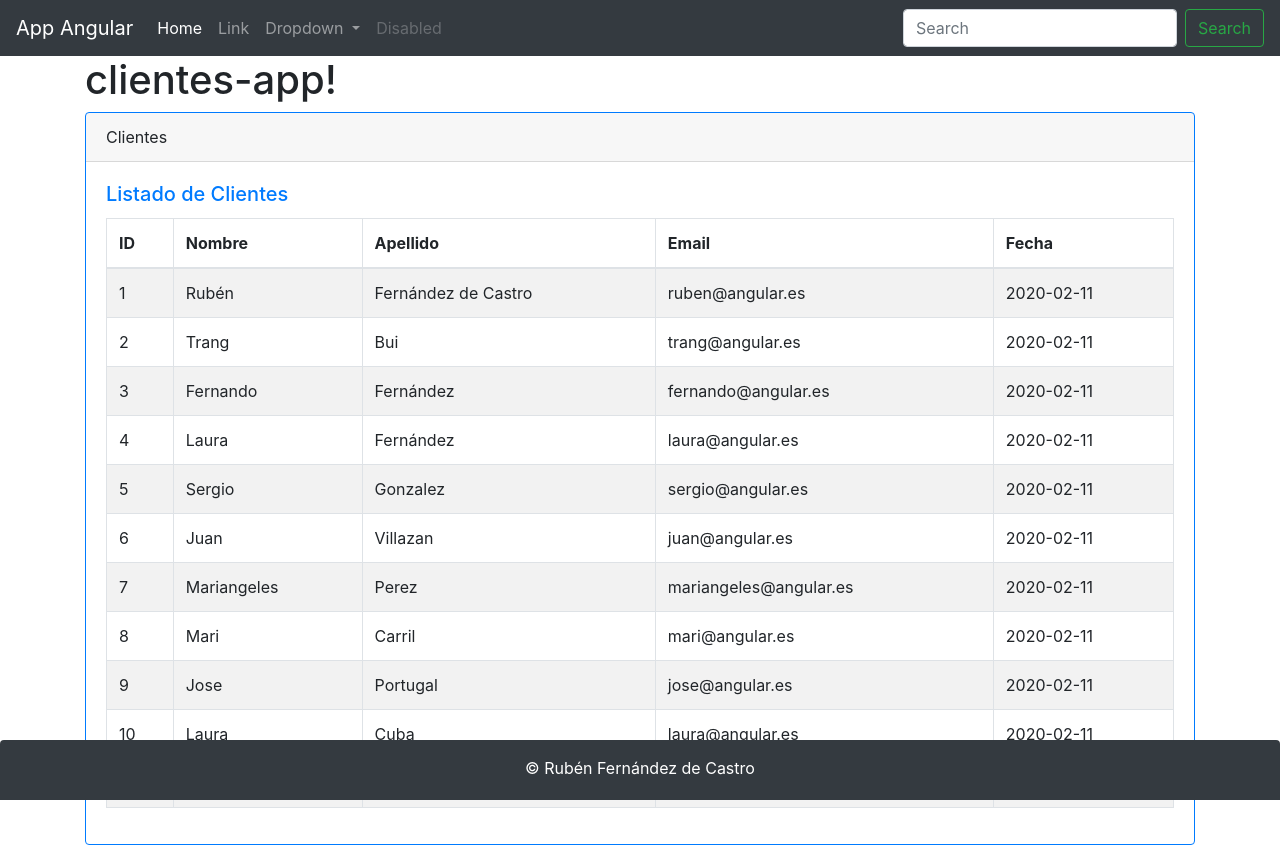
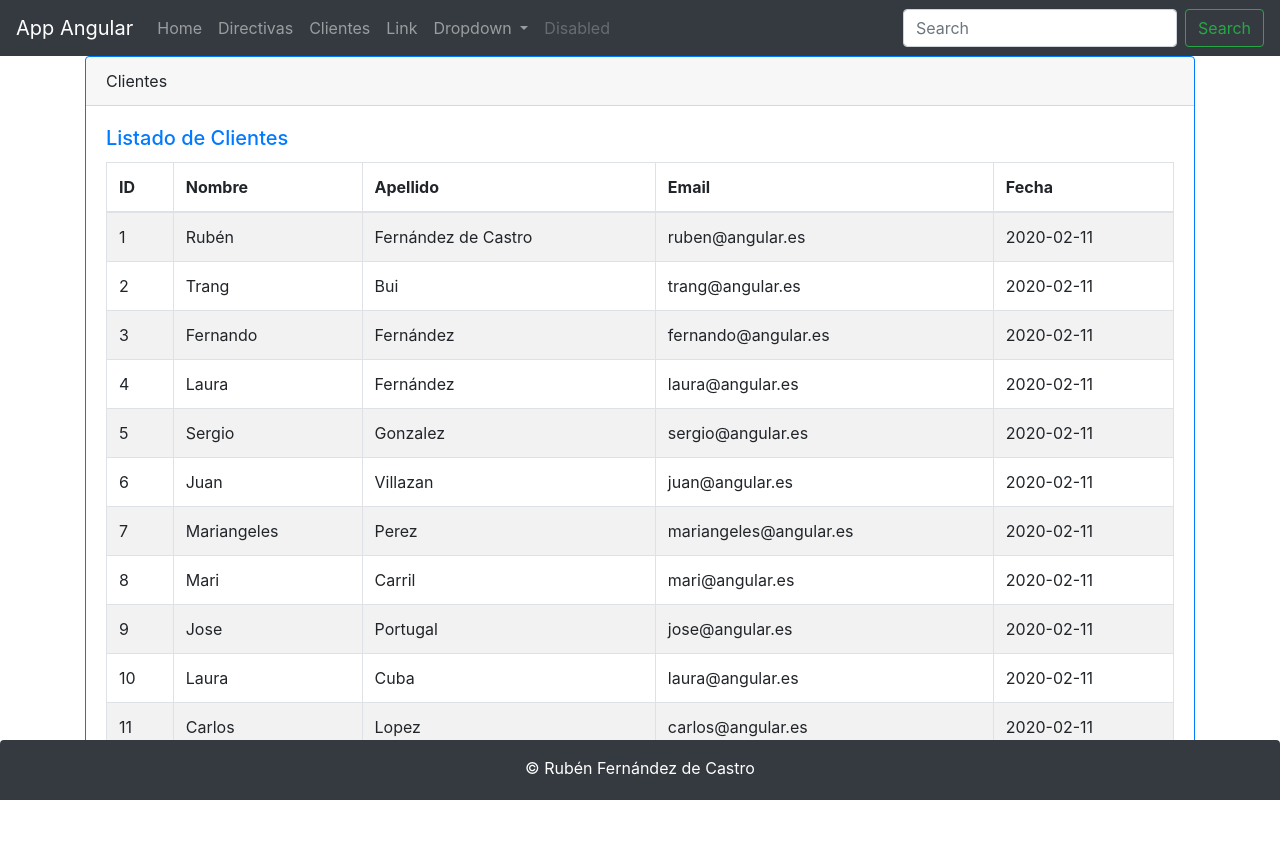
Before and after one commit to Ruben270493/Curso-Angular-Spring-5, an Angular app: page /clientes in a window 1280 px wide. After the commit the page ends 805 px from the top, so only its background shows below. Built offline with nearby package versions, Linux system fonts and the light colour scheme.

Commit message:
Implementación de rutas de navegación

```diff
--- a/src/app/app.component.html
+++ b/src/app/app.component.html
@@ -1,9 +1,5 @@
 <app-header></app-header>
 <div class="container">
-  <h1>
-    {{ title }}!
-  </h1>
-  <!-- <app-directiva></app-directiva> -->
-  <app-clientes></app-clientes>
+  <router-outlet></router-outlet>
 </div>
 <app-footer></app-footer>
--- a/src/app/header/header.component.html
+++ b/src/app/header/header.component.html
@@ -6,8 +6,14 @@
 
     <div class="collapse navbar-collapse" id="navbarSupportedContent">
         <ul class="navbar-nav mr-auto">
-        <li class="nav-item active">
+        <li class="nav-item">
             <a class="nav-link" href="#">Home <span class="sr-only">(current)</span></a>
+        </li>
+        <li class="nav-item">
+            <a class="nav-link" [routerLink]="['/directivas']" routerLinkActive="router-link-active" >Directivas</a>
+        </li>
+        <li class="nav-item">
+            <a class="nav-link" [routerLink]="['/clientes']" routerLinkActive="router-link-active" >Clientes</a>
         </li>
         <li class="nav-item">
             <a class="nav-link" href="#">Link</a>
```
Also changed, not shown: src/app/app.module.ts (+9 -1 lines).
